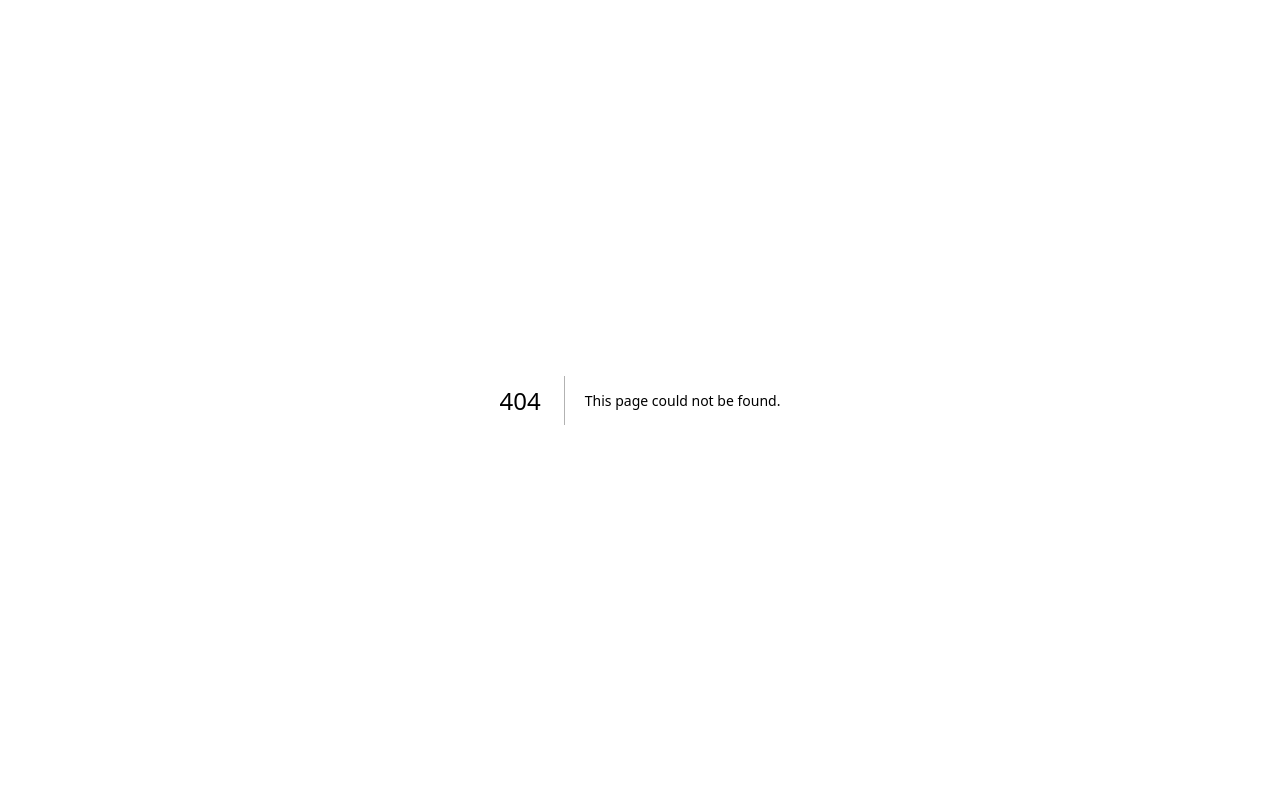
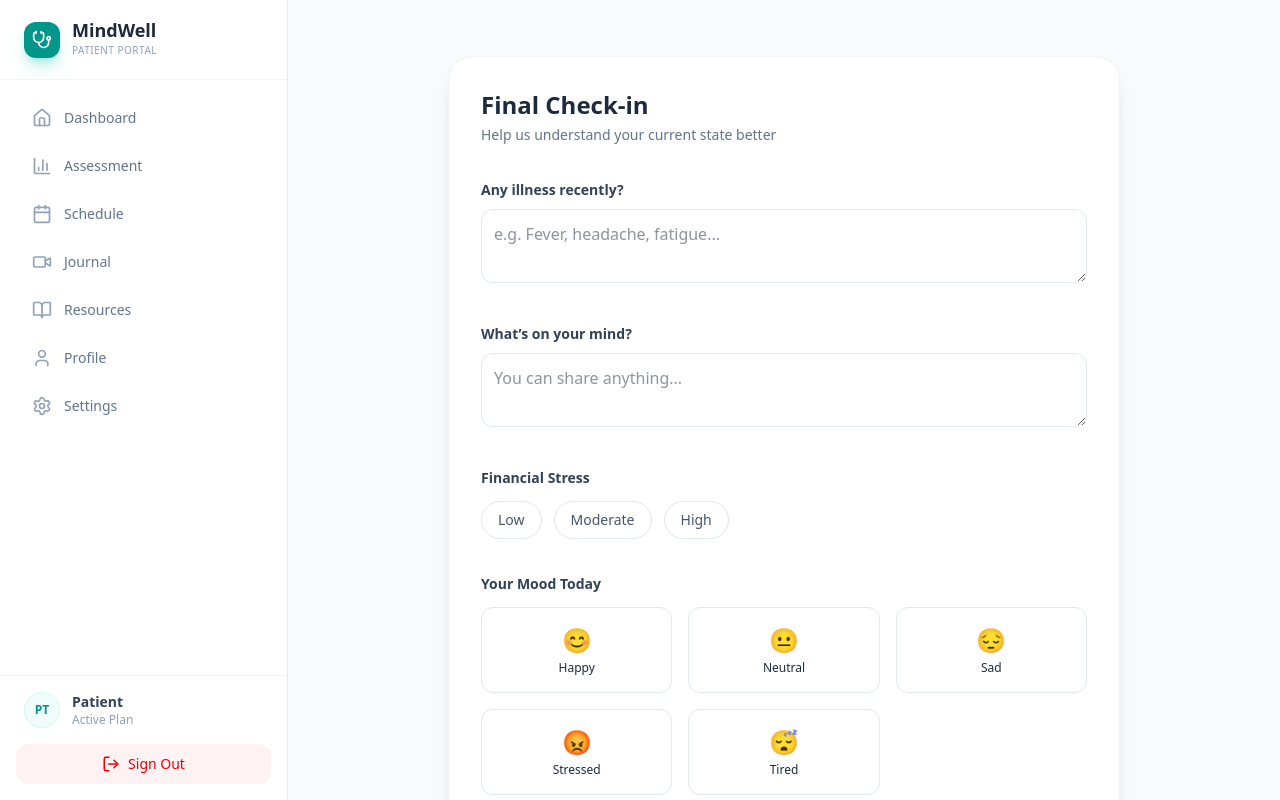
Before and after one commit to AjayGodara2417/Mindwell, a Next.js app: page /assessment3 in a window 1280 px wide. Before the commit this address had no page. Shown: the top 800 px of the page. Built offline with nearby package versions, Linux system fonts and the light colour scheme.

Commit message:
Assessment 3 for Thought process check

```diff
--- /dev/null
+++ b/src/app/(main_pages)/assessment3/page.tsx
@@ -0,0 +1,156 @@
+"use client";
+
+import { useState } from "react";
+import { useRouter, useSearchParams } from "next/navigation";
+import { motion } from "framer-motion";
+
+export default function AssessmentThree() {
+  const router = useRouter();
+  const params = useSearchParams();
+
+  const baseScore = params.get("score");
+  const memoryLevel = params.get("memoryLevel");
+
+  const [form, setForm] = useState({
+    illness: "",
+    thoughts: "",
+    financial: "",
+    mood: "",
+  });
+
+  const moods = [
+    { label: "Happy", emoji: "😊" },
+    { label: "Neutral", emoji: "😐" },
+    { label: "Sad", emoji: "😔" },
+    { label: "Stressed", emoji: "😡" },
+    { label: "Tired", emoji: "😴" },
+  ];
+
+  const stressLevels = ["Low", "Moderate", "High"];
+
+  const handleSubmit = async () => {
+    const email = localStorage.getItem("userEmail");
+
+    await fetch("/api/subjective-assessment", {
+      method: "POST",
+      headers: {
+        "Content-Type": "application/json",
+      },
+      body: JSON.stringify({
+        email,
+        ...form,
+      }),
+    });
+
+    router.push(
+  `/assessment4?score=${baseScore}&memoryLevel=${memoryLevel}&mood=${form.mood}&financial=${form.financial}`
+);
+  };
+
+  return (
+    <div className="min-h-screen bg-slate-50 flex justify-center items-center p-6">
+      <div className="w-full max-w-2xl bg-white p-8 rounded-3xl shadow-xl border border-slate-100 space-y-8">
+
+        {/* Header */}
+        <div>
+          <h1 className="text-2xl font-bold text-slate-800">
+            Final Check-in
+          </h1>
+          <p className="text-slate-500 text-sm mt-1">
+            Help us understand your current state better
+          </p>
+        </div>
+
+        {/* Illness */}
+        <div>
+          <label className="text-sm font-semibold text-slate-700">
+            Any illness recently?
+          </label>
+          <textarea
+            className="w-full mt-2 p-3 border border-slate-200 rounded-xl focus:ring-2 focus:ring-teal-500 outline-none"
+            placeholder="e.g. Fever, headache, fatigue..."
+            value={form.illness}
+            onChange={(e) =>
+              setForm({ ...form, illness: e.target.value })
+            }
+          />
+        </div>
+
+        {/* Thoughts */}
+        <div>
+          <label className="text-sm font-semibold text-slate-700">
+            What’s on your mind?
+          </label>
+          <textarea
+            className="w-full mt-2 p-3 border border-slate-200 rounded-xl focus:ring-2 focus:ring-teal-500 outline-none"
+            placeholder="You can share anything..."
+            value={form.thoughts}
+            onChange={(e) =>
+              setForm({ ...form, thoughts: e.target.value })
+            }
+          />
+        </div>
+
+        {/* Financial Stress */}
+        <div>
+          <label className="text-sm font-semibold text-slate-700">
+            Financial Stress
+          </label>
+
+          <div className="flex gap-3 mt-3">
+            {stressLevels.map((level) => (
+              <button
+                key={level}
+                onClick={() =>
+                  setForm({ ...form, financial: level })
+                }
+                className={`px-4 py-2 rounded-full text-sm border transition ${
+                  form.financial === level
+                    ? "bg-teal-600 text-white border-teal-600"
+                    : "bg-white text-slate-600 border-slate-200"
+                }`}
+              >
+                {level}
+              </button>
+            ))}
+          </div>
+        </div>
+
+        {/* Mood */}
+        <div>
+          <label className="text-sm font-semibold text-slate-700">
+            Your Mood Today
+          </label>
+
+          <div className="grid grid-cols-3 gap-4 mt-3">
+            {moods.map((m) => (
+              <motion.div
+                key={m.label}
+                whileTap={{ scale: 0.95 }}
+                onClick={() =>
+                  setForm({ ...form, mood: m.label })
+                }
+                className={`p-4 rounded-xl border text-center cursor-pointer transition ${
+                  form.mood === m.label
+                    ? "bg-teal-500 text-white border-teal-500"
+                    : "bg-white border-slate-200"
+                }`}
+              >
+                <div className="text-2xl">{m.emoji}</div>
+                <div className="text-xs mt-1">{m.label}</div>
+              </motion.div>
+            ))}
+          </div>
+        </div>
+
+        {/* Submit */}
+        <button
+          onClick={handleSubmit}
+          className="w-full bg-teal-600 text-white py-3 rounded-xl font-medium hover:bg-teal-700 transition"
+        >
+          Finish Assessment
+        </button>
+      </div>
+    </div>
+  );
+}
--- /dev/null
+++ b/src/app/api/subjective-assessment/route.ts
@@ -0,0 +1,65 @@
+import { NextRequest, NextResponse } from "next/server";
+import db from "@/lib/db";
+
+export async function POST(req: NextRequest) {
+  try {
+    const { email, illness, thoughts, financial, mood } =
+      await req.json();
+
+    if (!email) {
+      return NextResponse.json(
+        { success: false, message: "Email required" },
+        { status: 400 }
+      );
+    }
+
+    await db.query(
+      `INSERT INTO subjective_assessments
+       (patient_email, illness, thoughts, financial_stress, mood)
+       VALUES (?, ?, ?, ?, ?)`,
+      [email, illness, thoughts, financial, mood]
+    );
+
+    return NextResponse.json({ success: true });
+
+  } catch (error) {
+    console.error("Subjective Save Error:", error);
+
+    return NextResponse.json(
+      { success: false },
+      { status: 500 }
+    );
+  }
+}
+
+export async function GET(req: NextRequest) {
+  try {
+    const email = req.nextUrl.searchParams.get("email");
+
+    if (!email) {
+      return NextResponse.json(
+        { success: false, message: "Email required" },
+        { status: 400 }
+      );
+    }
+
+    const [rows]: any = await db.query(
+      `SELECT * FROM subjective_assessments
+       WHERE patient_email = ?
+       ORDER BY created_at DESC`,
+      [email]
+    );
+
+    return NextResponse.json({
+      success: true,
+      data: rows,
+    });
+  } catch (error) {
+    console.error("Subjective Fetch Error:", error);
+
+    return NextResponse.json(
+      { success: false },
+      { status: 500 }
+    );
+  }
+}
```
